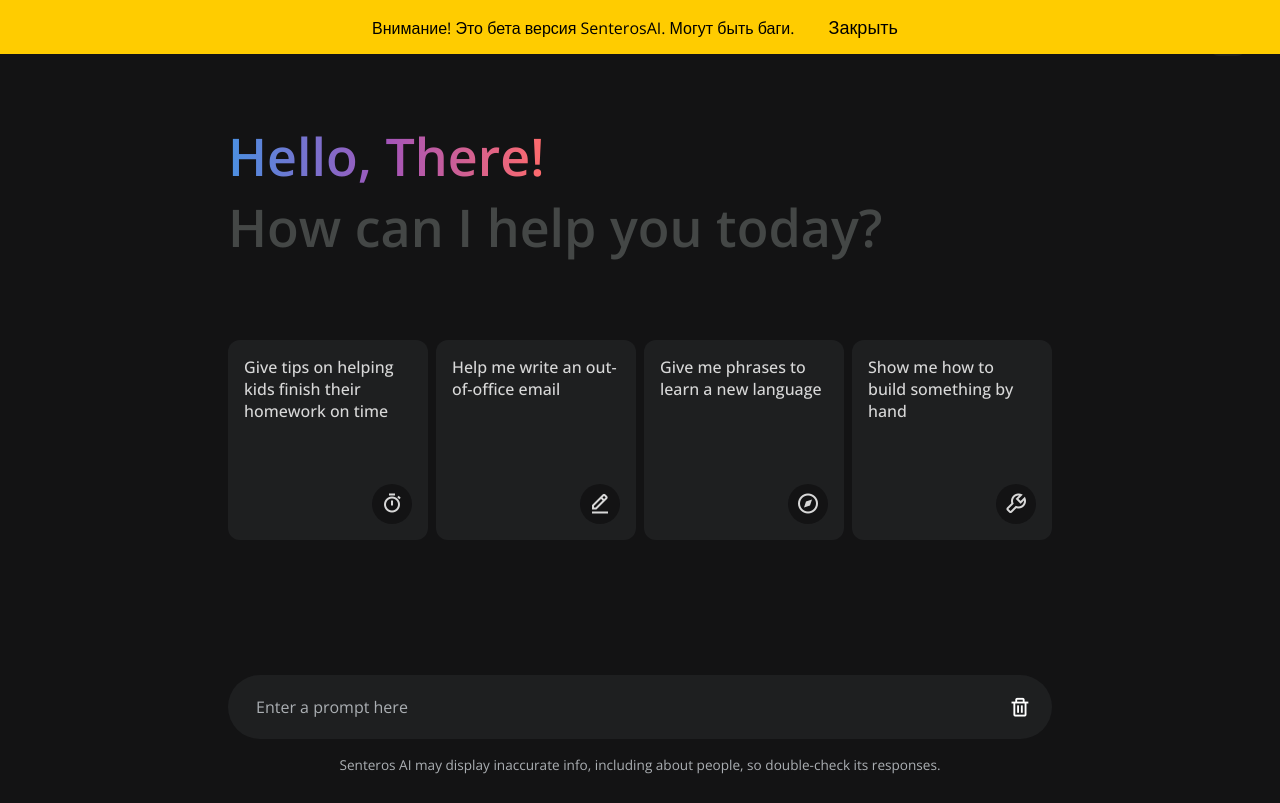
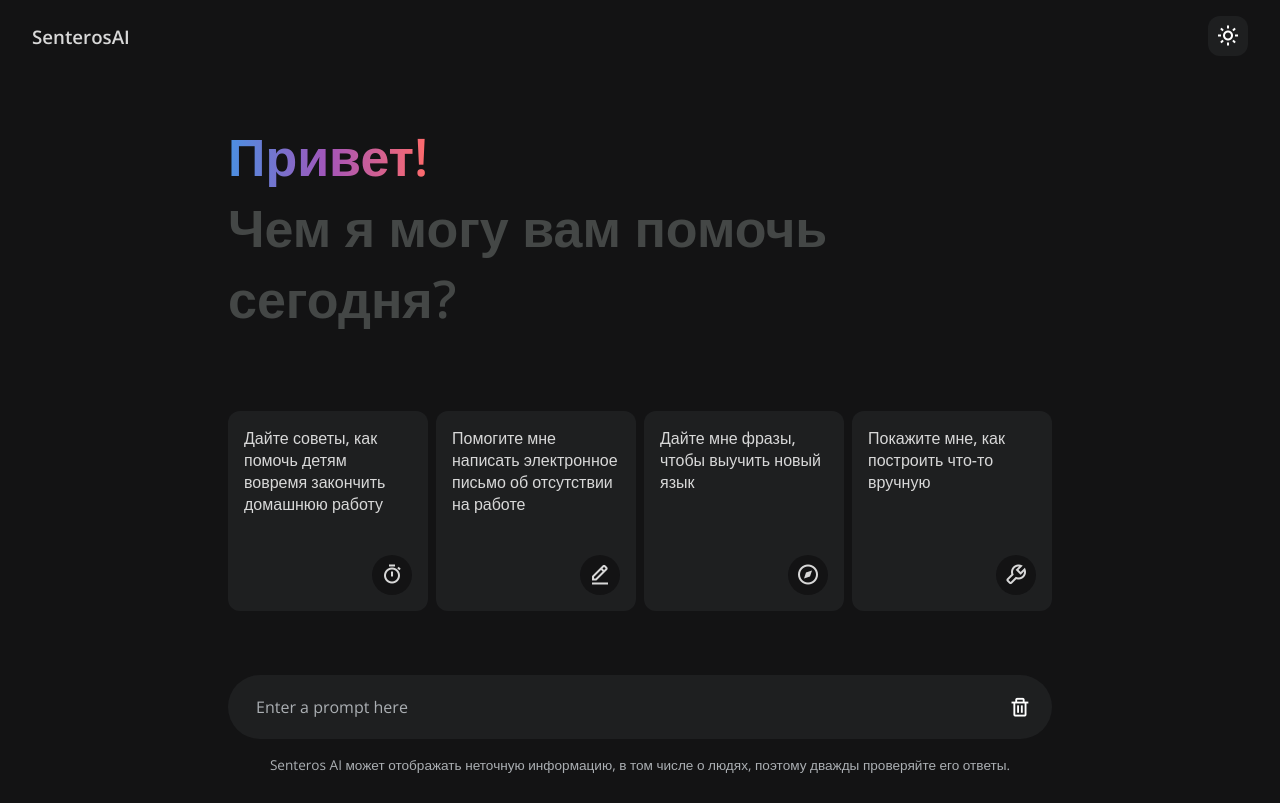
Before and after one commit to Senteros-ai/senteros.ai, a plain HTML site: page index.html in a window 1280 px wide. Drawn offline with nearby package versions, Linux system fonts and the light colour scheme.

Commit message:
index.html

```diff
--- a/index.html
+++ b/index.html
@@ -26,63 +26,23 @@
     <link href="https://unpkg.com/boxicons@2.1.4/css/boxicons.min.css" rel="stylesheet">
     <link rel="stylesheet" href="style.css">
 
-    <title>SenterosAI - beta</title>
+    <title>SenterosAI</title>
 
-    <style>
-        /* Уведомление */
-        .notification {
-            position: fixed;
-            top: 0;
-            left: 0;
-            width: 100%;
-            background-color: #ffcc00;
-            color: black;
-            padding: 10px;
-            text-align: center;
-            font-size: 16px;
-            z-index: 9999;
-        }
-
-        .notification button {
-            background-color: transparent;
-            border: none;
-            color: black;
-            font-size: 18px;
-            cursor: pointer;
-            padding: 5px 10px;
-            margin-left: 20px;
-        }
-
-        /* Оформление кнопки закрытия */
-        .notification button:hover {
-            color: red;
-        }
-    </style>
-
-</head>
-
-<body>
-
-    <!-- Уведомление -->
-    <div class="notification">
-        Внимание! Это бета версия SenterosAI. Могут быть баги.
-        <button id="closeNotification">Закрыть</button>
-    </div>
 
     <nav class="navbar">
-        <h3 class="navbar__logo">SenterosAI Beta</h3>
+        <h3 class="navbar__logo">SenterosAI</h3>
         <button class="navbar__button" id="themeToggler"><i class='bx bx-sun'></i></button>
     </nav>
 
     <header class="header">
         <div class="header__title">
-            <h1>Hello, There!</h1>
-            <h2>How can I help you today?</h2>
+            <h1>Привет!</h1>
+            <h2>Чем я могу вам помочь сегодня?</h2>
         </div>
         <div class="suggests">
             <div class="suggests__item">
                 <p class="suggests__item-text">
-                    Give tips on helping kids finish their homework on time
+                    Дайте советы, как помочь детям вовремя закончить домашнюю работу
                 </p>
                 <div class="suggests__item-icon">
                     <i class='bx bx-stopwatch'></i>
@@ -90,7 +50,7 @@
             </div>
             <div class="suggests__item">
                 <p class="suggests__item-text">
-                    Help me write an out-of-office email
+                    Помогите мне написать электронное письмо об отсутствии на работе
                 </p>
                 <div class="suggests__item-icon">
                     <i class='bx bx-edit-alt'></i>
@@ -98,7 +58,7 @@
             </div>
             <div class="suggests__item">
                 <p class="suggests__item-text">
-                    Give me phrases to learn a new language
+                    Дайте мне фразы, чтобы выучить новый язык
                 </p>
                 <div class="suggests__item-icon">
                     <i class='bx bx-compass'></i>
@@ -106,7 +66,7 @@
             </div>
             <div class="suggests__item">
                 <p class="suggests__item-text">
-                    Show me how to build something by hand
+                    Покажите мне, как построить что-то вручную
                 </p>
                 <div class="suggests__item-icon">
                     <i class='bx bx-wrench'></i>
@@ -130,20 +90,10 @@
             </div>
         </form>
         <p class="prompt__disclaim">
-            Senteros AI may display inaccurate info, including about people, so double-check its responses.
+            Senteros AI может отображать неточную информацию, в том числе о людях, поэтому дважды проверяйте его ответы.
         </p>
     </section>
 
     <script src="https://cdn.jsdelivr.net/npm/marked/marked.min.js"></script>
     <script src="https://cdnjs.cloudflare.com/ajax/libs/highlight.js/11.9.0/highlight.min.js"></script>
     <script src="script.js"></script>
-
-    <script>
-        // Закрытие уведомления
-        document.getElementById('closeNotification').addEventListener('click', function() {
-            document.querySelector('.notification').style.display = 'none';
-        });
-    </script>
-</body>
-
-</html>
```
